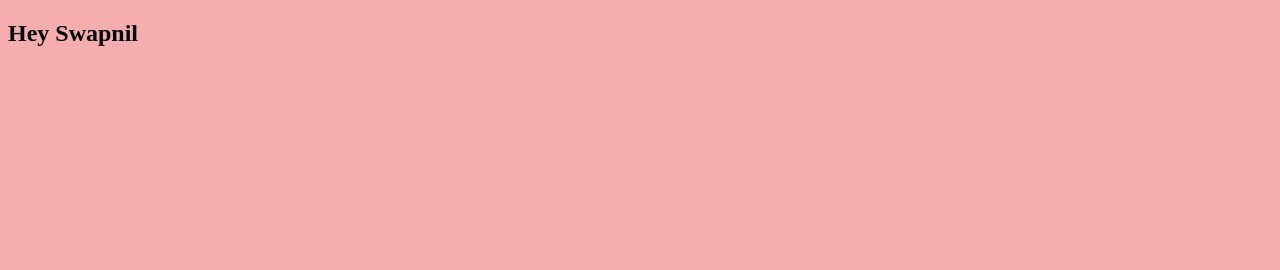
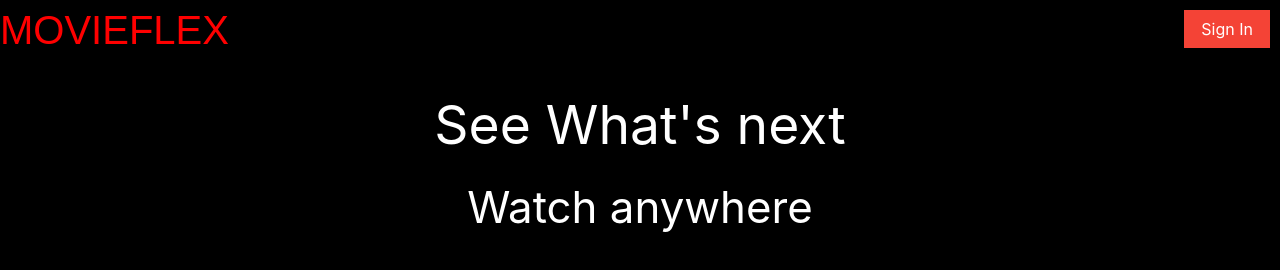
Before and after one commit to Swapnil2121993/react-boilerplate, a React app: page / in a window 1280 px wide. Built offline with nearby package versions, Linux system fonts and the light colour scheme.

Commit message:
home page layout

```diff
--- a/package.json
+++ b/package.json
@@ -8,12 +8,15 @@
     "start": "webpack-dev-server --mode development",
     "format": "prettier --write \"src/**/*.js\"",
     "eslint-fix": "eslint --fix \"src/**/*.js\"",
+    "dev": "npm run eslint-fix && npm run start",
     "build": "webpack --mode production"
   },
   "keywords": [],
   "author": "",
   "license": "ISC",
   "dependencies": {
+    "concurrently": "^4.1.0",
+    "materialize-css": "^1.0.0-rc.2",
     "react": "^16.8.6",
     "react-dom": "^16.8.6",
     "webpack": "^4.30.0",
--- /dev/null
+++ b/src/components/Button.js
@@ -0,0 +1,12 @@
+import React from 'react';
+import './Button.less';
+
+function Button () {
+    return (
+        <div className="button-container">
+            <a className="waves-effect waves-light red">Sign In</a>
+        </div>
+    );
+}
+
+export default Button;
--- /dev/null
+++ b/src/components/Button.less
@@ -0,0 +1,12 @@
+.button-container {
+  display: inline-block;
+  float: right;
+  padding: 10px;
+  a {
+    font-size: 16px;
+    font-weight: 400;
+    padding: 7px 17px;
+    color: #fff;
+    text-decoration: none;
+  }
+}
--- /dev/null
+++ b/src/components/HomePageContext.js
@@ -0,0 +1,13 @@
+import React from 'react';
+import './HomePageContext.less';
+
+function HomePageContext () {
+    return (
+        <div className="home-page-context-container">
+            <h2>See What's next</h2>
+            <h3>Watch anywhere</h3>
+        </div>
+    );
+}
+
+export default HomePageContext;
--- /dev/null
+++ b/src/components/HomePageContext.less
@@ -0,0 +1,7 @@
+.home-page-context-container {
+  text-align: center;
+  h2,
+  h3 {
+    color: #fff;
+  }
+}
--- /dev/null
+++ b/src/components/Logo.js
@@ -0,0 +1,16 @@
+import React from 'react';
+import Button from './Button';
+import HomePageContext from './HomePageContext';
+import './Logo.less';
+
+function Logo () {
+    return (
+        <div className="logo-container">
+            <div className="logo">MOVIEFLEX</div>
+            <Button />
+            <HomePageContext />
+        </div>
+    );
+}
+
+export default Logo;
--- /dev/null
+++ b/src/components/Logo.less
@@ -0,0 +1,7 @@
+.logo {
+  display: inline-block;
+  width: 50%;
+  color: red;
+  font-family: sans-serif;
+  font-size: 40px;
+}
--- a/src/index.js
+++ b/src/index.js
@@ -1,11 +1,15 @@
+import 'materialize-css/dist/css/materialize.min.css';
 import React from 'react';
 import ReactDOM from 'react-dom';
+import Logo from './components/Logo';
 import './style/main.less';
 
-class Welcome extends React.Component {
-    render () {
-        return <h2>Hey Swapnil</h2>;
-    }
+function RenderApplication () {
+    return (
+        <div className="app-container">
+            <Logo />
+        </div>
+    );
 }
 
-ReactDOM.render(<Welcome />, document.getElementById('root'));
+ReactDOM.render(<RenderApplication />, document.getElementById('root'));
--- a/src/style/main.less
+++ b/src/style/main.less
@@ -1,6 +1,6 @@
-@import 'header.less';
-@color: #f5adad;
+@color: #000000;
 
 body {
+  width: 100%;
   background-color: @color;
 }
--- a/webpack.config.js
+++ b/webpack.config.js
@@ -19,7 +19,7 @@ module.exports = {
         use: ['babel-loader', 'eslint-loader'],
       },
       {
-        test: /\.less$/,
+        test: /\.(less|css)$/,
         use: ['style-loader', 'css-loader', 'less-loader'],
       },
     ],
```
Also changed, not shown: 1 other file.
